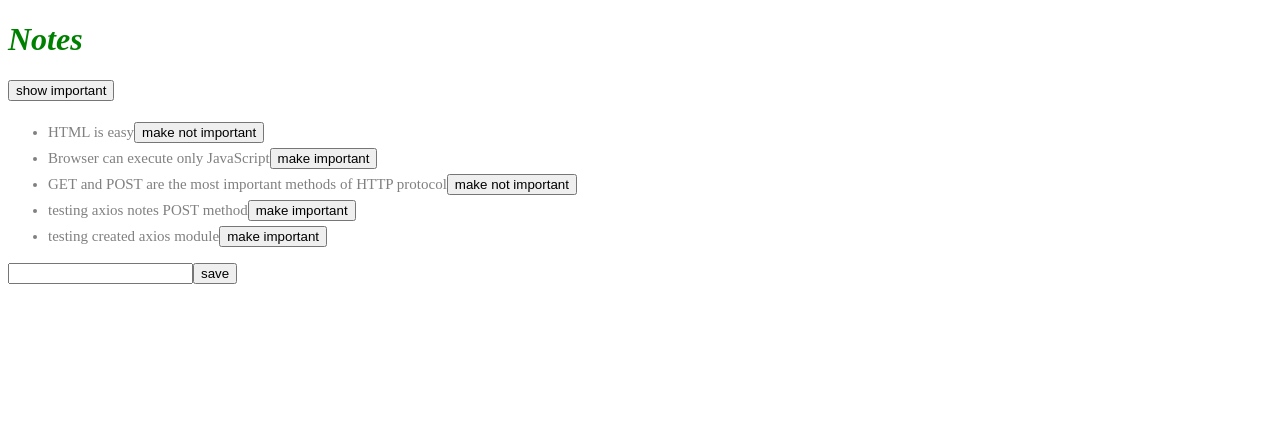
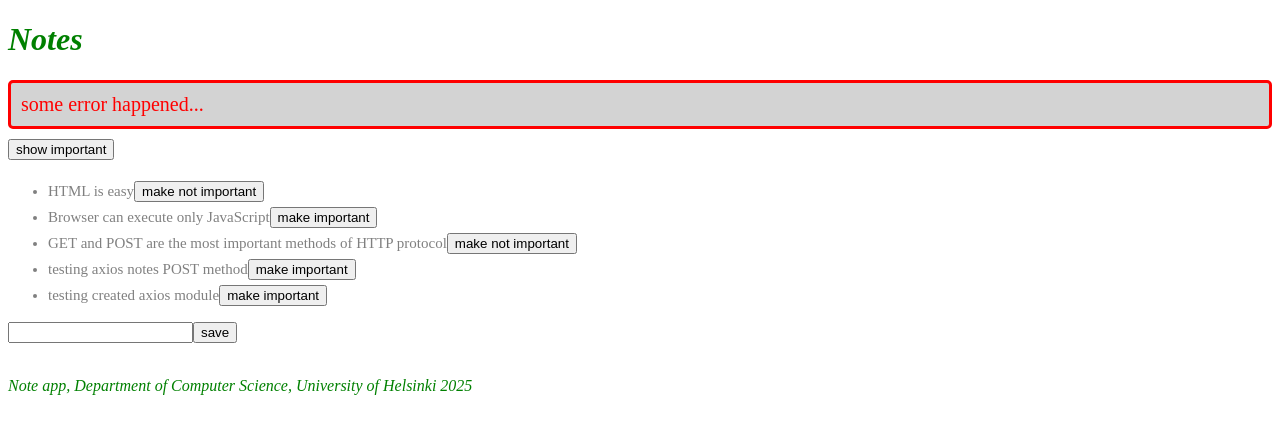
Before and after one commit to waspy71/stack, a React (Vite) app in the folder noteApp/: page / in a window 1280 px wide. Shown: the top 434 px of the page. Built offline with nearby package versions, Linux system fonts and the light colour scheme; data requests are answered from the project's data file.

Commit message:
noteApp continued

```diff
--- a/noteApp/src/App.jsx
+++ b/noteApp/src/App.jsx
@@ -1,7 +1,10 @@
 
 import { useState, useEffect } from "react"
+import noteService from './services/notes'
+
 import Note from "./components/Note"
-import noteService from './services/notes'
+import Notification from "./components/Notification"
+import Footer from "./components/Footer"
 
 
 
@@ -10,6 +13,7 @@
   const [notes, setNotes] = useState([])
   const [newNote, setNewNote] = useState('')
   const [showAll, setShowAll] = useState(true)
+  const [errorMessage, setErrorMessage] = useState('some error happened...')
 
   useEffect(() => {
     noteService
@@ -54,9 +58,15 @@
       })
       .catch(error => {
         console.log(error);
-        alert(
-          `the note ${note.content} was already deleted from the server`
+
+        setErrorMessage(
+          `Note ${note.content} was already removed from the server`
         )
+
+        setTimeout(() => {
+          setErrorMessage(null)
+        }, 5000)
+
         setNotes(notes.filter(n => n.id !== id))
       })
   }
@@ -69,6 +79,7 @@
   return (
     <div>
       <h1>Notes</h1>
+      <Notification message={errorMessage} />
       <div>
         <button onClick={() => setShowAll(!showAll)}>
           show {showAll ? 'important' : 'all'}
@@ -90,6 +101,7 @@
         />
         <button type="submit">save</button>
       </form>
+      <Footer />
     </div>
   )
 }
--- /dev/null
+++ b/noteApp/src/components/Footer.jsx
@@ -0,0 +1,18 @@
+
+const Footer = () => {
+  const footerStyle = {
+    color: 'green',
+    fontStyle: 'italic'
+  }
+
+  return (
+    <div style={footerStyle}>
+      <br />
+      <p>
+        Note app, Department of Computer Science, University of Helsinki 2025
+      </p>
+    </div>
+  )
+}
+
+export default Footer
--- /dev/null
+++ b/noteApp/src/components/Notification.jsx
@@ -0,0 +1,14 @@
+
+const Notification = ({ message }) => {
+  if( message === null ) {
+    return null
+  }
+
+  return (
+    <div className="error">
+      {message}
+    </div>
+  )
+}
+
+export default Notification
--- a/noteApp/src/index.css
+++ b/noteApp/src/index.css
@@ -15,3 +15,13 @@
   padding-top: 5px;
   font-size: 15px;
 }
+
+.error {
+  color: red;
+  background: lightgrey;
+  font-size: 20px;
+  border-style: solid;
+  border-radius: 5px;
+  padding: 10px;
+  margin-bottom: 10px;
+}
```
